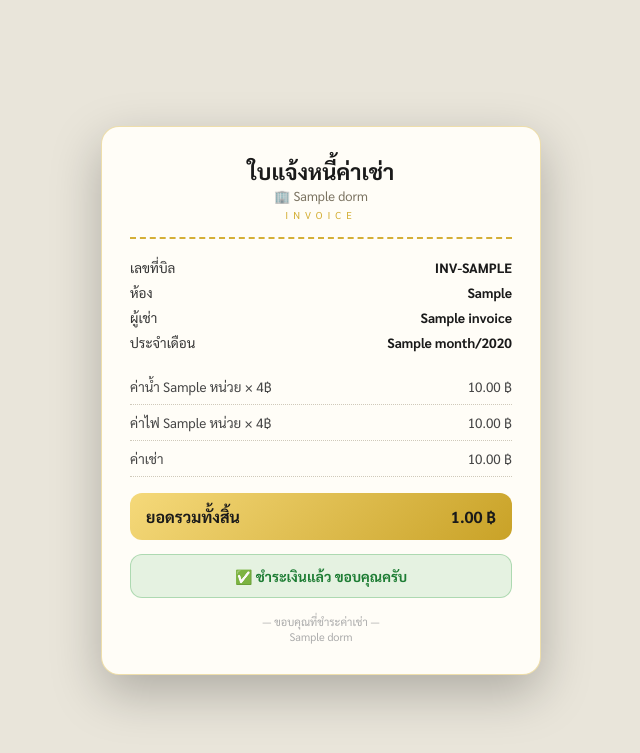
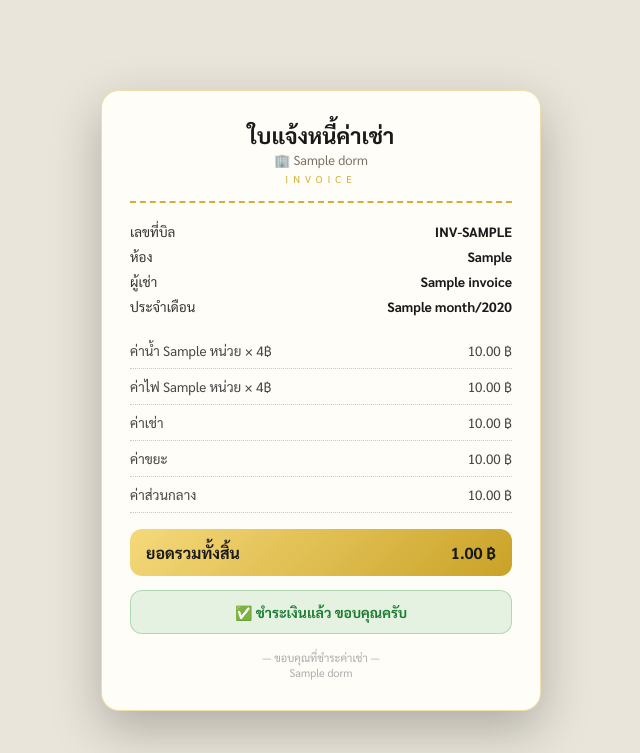
Before and after one commit to genrane01-max/Aek_apartment, a Flask app: template templates/bill.html in a window 1280 px wide. Shown: the top 753 px of the page, without its empty margins (319-959 px from the left). Run offline with Flask 3, Linux system fonts and the light colour scheme; the template is opened without the code that fills it: most values are stand-ins (such as "Sample title", 1, 10 or a date in 2020); some libraries are stand-ins or nearby versions.

Commit message:
Update bill.html

```diff
--- a/templates/bill.html
+++ b/templates/bill.html
@@ -78,6 +78,8 @@
       <div class="item"><span>ค่าน้ำ {{ invoice.water_usage }} หน่วย × {{ dorm.water_rate }}฿</span><span>{{ "%.2f"|format(invoice.water_cost) }} ฿</span></div>
       <div class="item"><span>ค่าไฟ {{ invoice.elec_usage }} หน่วย × {{ dorm.elec_rate }}฿</span><span>{{ "%.2f"|format(invoice.elec_cost) }} ฿</span></div>
       <div class="item"><span>ค่าเช่า</span><span>{{ "%.2f"|format(invoice.rent_amount) }} ฿</span></div>
+      <div class="item"><span>ค่าขยะ</span><span>{{ "%.2f"|format(invoice.garbage_fee) }} ฿</span></div>
+      <div class="item"><span>ค่าส่วนกลาง</span><span>{{ "%.2f"|format(invoice.service_fee) }} ฿</span></div>
     </div>
 
     <div class="total"><span>ยอดรวมทั้งสิ้น</span><span>{{ "%.2f"|format(invoice.total_amount) }} ฿</span></div>
```
